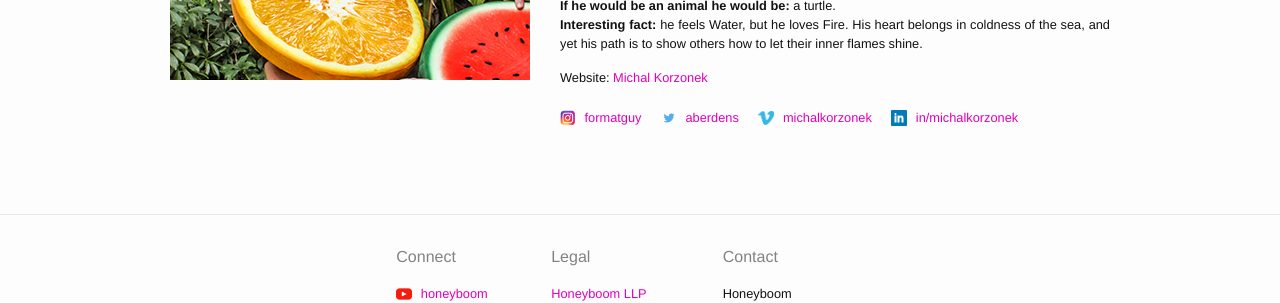
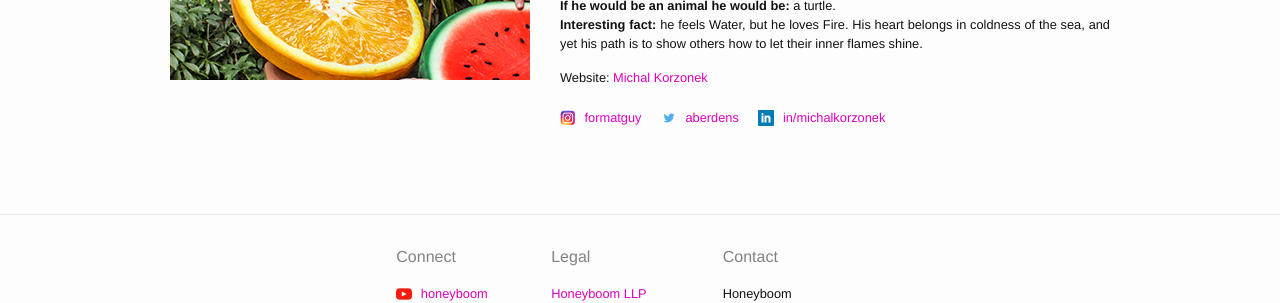
Before and after one commit to Honeyboom/honeyboom.github.io, a Jekyll site: the page built from silvia-michal.html, in a window 1280 px wide. Shown: the part 1535-1838 px from the top of the page. Built offline with Jekyll 4.4.1, drawn with Linux system fonts in a browser that asks for light colours.

Commit message:
updated social.yml

```diff
--- a/_data/social.yml
+++ b/_data/social.yml
@@ -10,7 +10,5 @@ michal:
     username: formatguy
   - name: twitter
     username: aberdens
-  - name: vimeo
-    username: michalkorzonek
   - name: linkedin
     username: in/michalkorzonek
```
